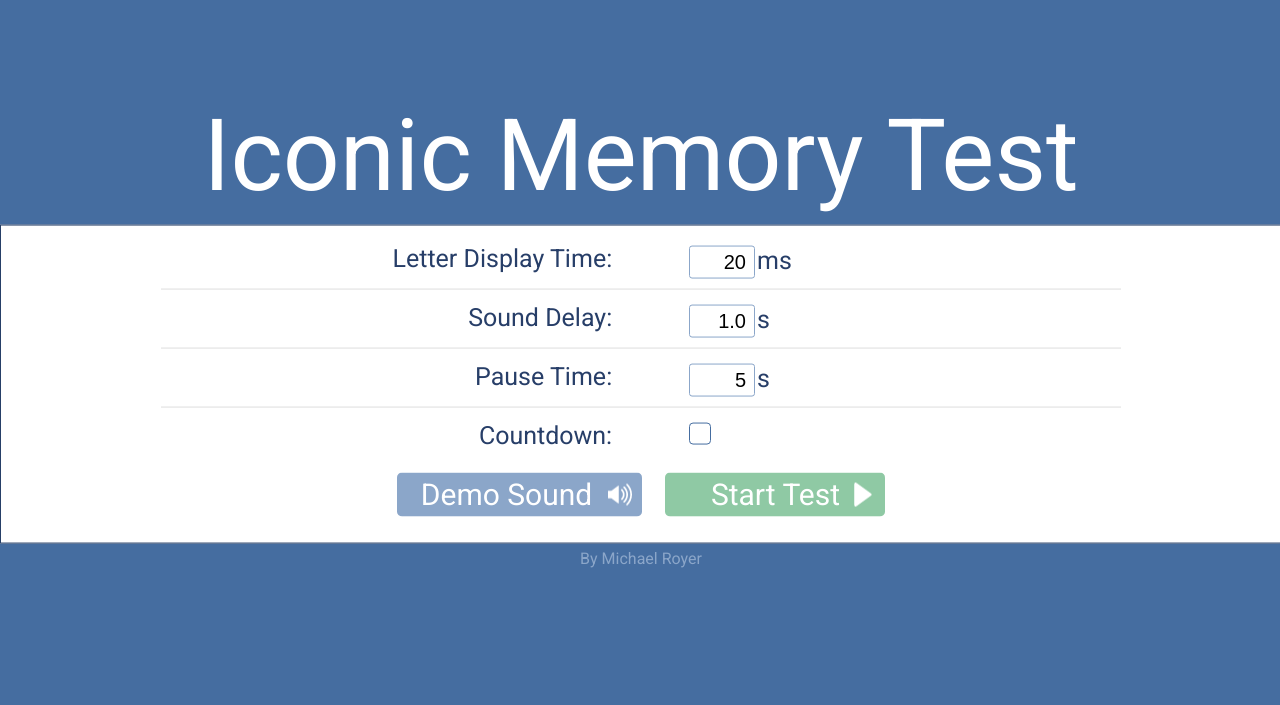
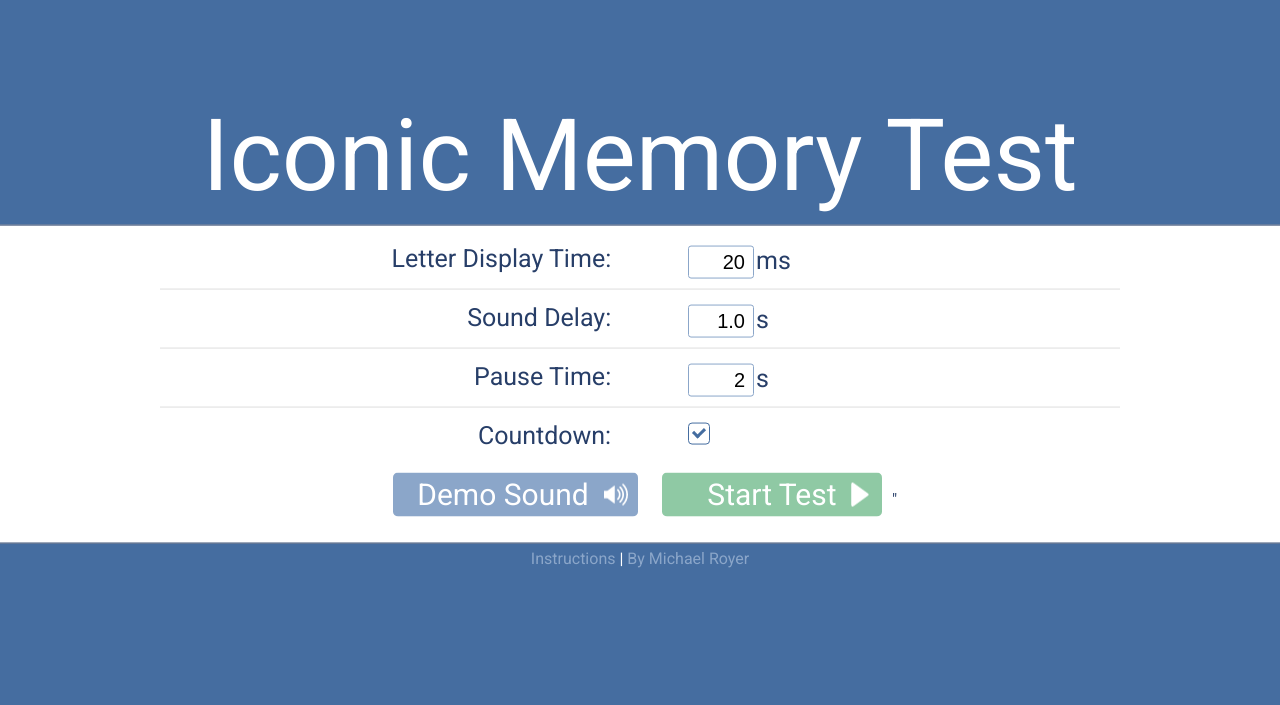
Before and after one commit to m-royer/sperling-visual-test, a plain HTML site: page index.html in a window 1280 px wide. Drawn offline with nearby package versions, Linux system fonts and the light colour scheme.

Commit message:
Added instructions Added instructions link to footer Updated checkbox & title css removed side borders from container-color

```diff
--- a/css/style.css
+++ b/css/style.css
@@ -125,7 +125,8 @@ body {
 	width: 100%;
 	top: 50%;
 	transform: translateY(-55%);
-	border: solid 1px #263f67;
+	border-top: solid 1px #263f67;
+	border-bottom: solid 1px #263f67;
 	z-index: 2;
 	background: #FFF;
 }
@@ -139,8 +140,9 @@ body {
 
 .overlay-container h1 {
 	font-size: 100px;
-	margin-top: -120px;
-	margin-bottom: 30px;
+	margin-top: -220px;
+	padding-top: 100px;
+	padding-bottom: 30px;
 	color: #FFF;
 }
 
@@ -239,6 +241,10 @@ body {
 	text-decoration: none;
 }
 
+.author .separator {
+	color: #FFF;
+}
+
 #countdown {
 	position: absolute;
 	bottom: 0;
@@ -256,16 +262,15 @@ input[type=checkbox] {
 	visibility: hidden;
 }
 
-/* SQUARED THREE */
 /* from http://cssdeck.com/labs/css-checkbox-styles */
-.squaredThree {
+.countdownchk {
 	float: left;
 	width: 20px;
 	margin: 0px auto;
 	position: relative;
 }
 
-.squaredThree label {
+.countdownchk label {
 	cursor: pointer;
 	position: absolute;
 	width: 20px;
@@ -276,7 +281,7 @@ input[type=checkbox] {
 	border: solid 1px #456da0;
 }
 
-.squaredThree label:after {
+.countdownchk label:after {
 	opacity: 0;
 	content: '';
 	position: absolute;
@@ -296,10 +301,10 @@ input[type=checkbox] {
 	transform: rotate(-45deg);
 }
 
-.squaredThree label:hover::after {
+.countdownchk label:hover::after {
 	opacity: 0.3;
 }
 
-.squaredThree input[type=checkbox]:checked + label:after {
+.countdownchk input[type=checkbox]:checked + label:after {
 	opacity: 1;
 }
--- a/index.html
+++ b/index.html
@@ -54,7 +54,7 @@
 		  				Pause Time:
 		  			</div>
 		  			<div class="right-col">
-		  				<input type="text" name="pauseTime" value="5">s
+		  				<input type="text" name="pauseTime" value="2">s
 		  			</div>
 		  		</div>
 		  		<div class="row sans-border">
@@ -62,17 +62,16 @@
 		  				Countdown:
 		  			</div>
 		  			<div class="right-col">
-		  				<!-- Squared THREE -->
-<div class="squaredThree">
-	<input type="checkbox" value="None" id="squaredThree" name="check" />
-	<label for="squaredThree"></label>
-</div>
+						<div class="countdownchk">
+							<input type="checkbox" value="None" id="countdownchk" name="countdown_chk" checked />
+							<label for="countdownchk"></label>
+						</div>
 		  			</div>
 		  		</div>
 
 	  			<div id="demoSound" class="button demo">Demo Sound</div>
-	  			<div id="startTest" class="button">Start Test</div>
-	  			<div class="author">By <a href="http://royerwebdesign.com/">Michael Royer</a></div>
+	  			<div id="startTest" class="button">Start Test</div>"
+	  			<div class="author"><a href="instructions.html">Instructions</a> <span class="separator">|</span> By <a href="http://royerwebdesign.com/">Michael Royer</a></div>
 	  		</div>
 	  	</div>
 
```
Also changed, not shown: instructions.html (added, +27 -0 lines).
